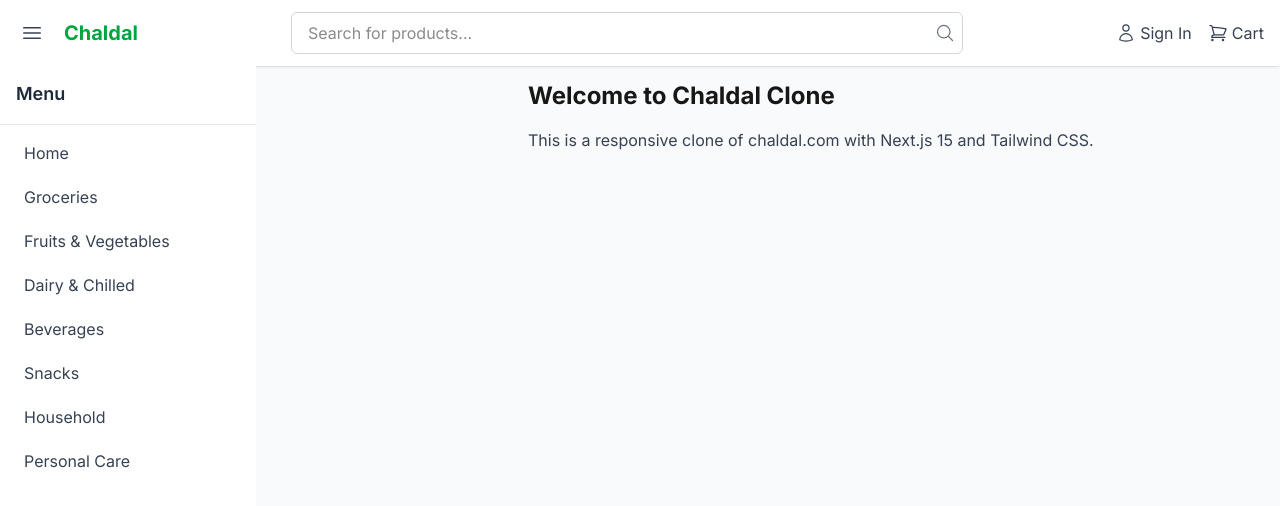
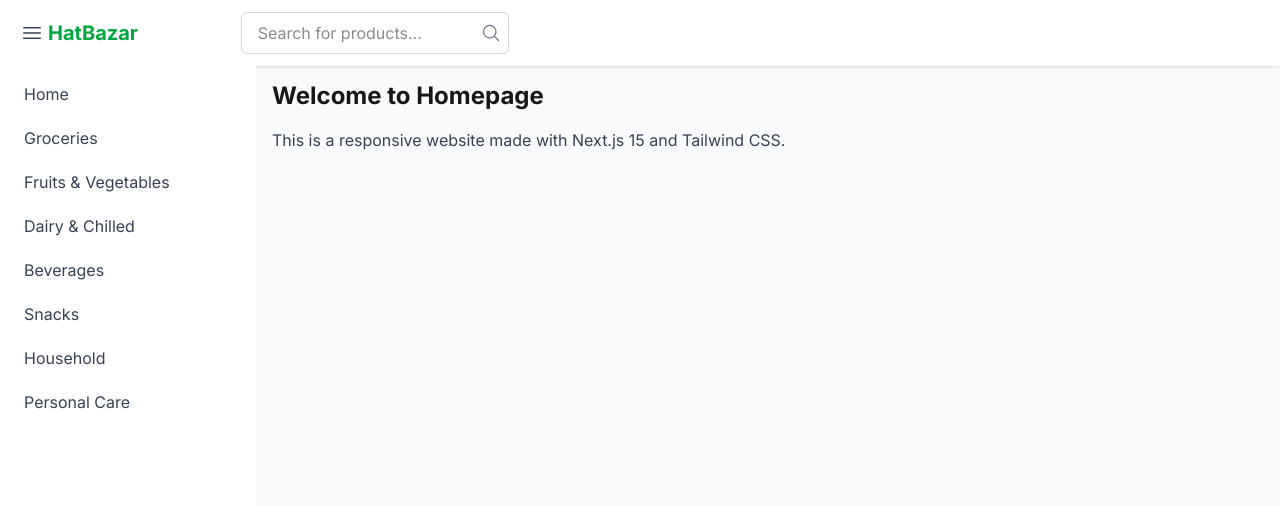
Before and after one commit to musfiz/next-shop-tailwind, a Next.js app: page / in a window 1280 px wide. Shown: the top 506 px of the page. Built offline with nearby package versions, Linux system fonts and the light colour scheme.

Commit message:
fix design issue

```diff
--- a/app/components/Header.tsx
+++ b/app/components/Header.tsx
@@ -2,18 +2,16 @@
 import { Bars3Icon, MagnifyingGlassIcon, UserIcon, ShoppingCartIcon } from '@heroicons/react/24/outline';
 
 export default function Header({
-  toggleSidebar,
-  isMobile,
+  toggleSidebar
 }: {
   toggleSidebar: () => void;
-  isMobile: boolean;
 }) {
   return (
     <header className="fixed top-0 left-0 right-0 z-40 bg-white shadow-sm">
-      <div className="container mx-auto px-4 py-3">
-        <div className="flex items-center justify-between">
+      <div className="px-4 py-3">
+        <div className="flex items-center">
           {/* Left section - Hamburger and Logo */}
-          <div className="flex items-center space-x-4">
+          <div className="flex items-center logo-width">
             <button
               onClick={toggleSidebar}
               className="p-1 rounded-md text-gray-700 hover:bg-gray-100 focus:outline-none"
@@ -23,13 +21,13 @@
             </button>
 
             <a href="/" className="text-xl font-bold text-green-600">
-              Chaldal
+              HatBazar
             </a>
           </div>
 
           {/* Middle section - Search */}
-          <div className="hidden lg:flex flex-1 max-w-2xl mx-4">
-            <div className="relative w-full">
+          <div className="flex w-full">
+            <div className="relative">
               <input
                 type="text"
                 placeholder="Search for products..."
@@ -42,7 +40,7 @@
           </div>
 
           {/* Right section - Auth and Cart */}
-          <div className="flex items-center space-x-4">
+          {/* <div className="flex items-center space-x-4 fixed lg:static w-[320px]">
             <button className="hidden md:flex items-center space-x-1 text-gray-700 hover:text-green-600">
               <UserIcon className="h-5 w-5" />
               <span>Sign In</span>
@@ -52,7 +50,7 @@
               <ShoppingCartIcon className="h-5 w-5" />
               <span className="hidden md:inline">Cart</span>
             </button>
-          </div>
+          </div> */}
         </div>
 
         {/* Mobile Search */}
--- a/app/components/Layout.tsx
+++ b/app/components/Layout.tsx
@@ -28,10 +28,10 @@
 
   return (
     <div className="min-h-screen bg-gray-50">
-      <Header toggleSidebar={toggleSidebar} isMobile={isMobile} />
+      <Header toggleSidebar={toggleSidebar} />
       <div className="flex pt-16">
-        <Sidebar isOpen={sidebarOpen} toggleSidebar={toggleSidebar} isMobile={isMobile} />
-        <main className={`flex-1 transition-all duration-300 ${sidebarOpen && !isMobile ? 'ml-64' : ''}`}>
+        <Sidebar isOpen={sidebarOpen} toggleSidebar={toggleSidebar} />
+        <main className={`flex-1 transition-all duration-300`}>
           {children}
         </main>
       </div>
--- a/app/components/Sidebar.tsx
+++ b/app/components/Sidebar.tsx
@@ -15,49 +15,26 @@
 
 export default function Sidebar({
   isOpen,
-  toggleSidebar,
-  isMobile,
+  toggleSidebar
 }: {
   isOpen: boolean;
   toggleSidebar: () => void;
-  isMobile: boolean;
 }) {
   useEffect(() => {
-    if (isOpen && isMobile) {
+    if (isOpen) {
       document.body.style.overflow = 'hidden';
     } else {
       document.body.style.overflow = 'auto';
     }
-  }, [isOpen, isMobile]);
+  }, [isOpen]);
 
   return (
     <>
-      {/* Overlay */}
-      {isMobile && isOpen && (
-        <div
-          className="fixed inset-0 bg-black bg-opacity-50 z-30"
-          onClick={toggleSidebar}
-        />
-      )}
-
       {/* Sidebar */}
       <aside
-        className={`fixed lg:static top-0 left-0 h-full w-64 bg-white shadow-lg lg:shadow-none z-40 transform transition-transform duration-300 ease-in-out
-          ${isOpen ? 'translate-x-0' : '-translate-x-full lg:translate-x-0'}`}
+        className={`fixed lg:static top-10 left-0 h-full w-64 bg-white shadow-lg lg:shadow-none z-40 transform transition-transform duration-300 ease-in-out
+          ${isOpen ? 'translate-x-0' : '-translate-x-full lg:translate-x-0'} mt-0.5`}
       >
-        <div className="p-4 border-b border-gray-200 flex justify-between items-center">
-          <h2 className="text-lg font-semibold text-gray-800">Menu</h2>
-          {isMobile && (
-            <button
-              onClick={toggleSidebar}
-              className="p-1 rounded-md text-gray-500 hover:bg-gray-100"
-              aria-label="Close sidebar"
-            >
-              <XMarkIcon className="h-5 w-5" />
-            </button>
-          )}
-        </div>
-
         <nav className="p-2 overflow-y-auto h-[calc(100vh-4rem)]">
           <ul className="space-y-1">
             {menuItems.map((item) => (
@@ -65,7 +42,6 @@
                 <a
                   href={item.href}
                   className="block px-4 py-2 text-gray-700 hover:bg-gray-100 rounded-md"
-                  onClick={isMobile ? toggleSidebar : undefined}
                 >
                   {item.name}
                 </a>
--- a/app/globals.css
+++ b/app/globals.css
@@ -5,12 +5,13 @@
   --foreground: #171717;
 }
 
-body {
-  @apply bg-gray-50;
+.logo-width {
+  width: 274px;
 }
 
 body {
   background: var(--background);
   color: var(--foreground);
   font-family: Arial, Helvetica, sans-serif;
+  @apply bg-gray-50;
 }
--- a/app/page.tsx
+++ b/app/page.tsx
@@ -1,9 +1,9 @@
 export default function Home() {
   return (
     <div className="p-4">
-      <h1 className="text-2xl font-bold mb-4">Welcome to Chaldal Clone</h1>
+      <h1 className="text-2xl font-bold mb-4">Welcome to Homepage</h1>
       <p className="text-gray-700">
-        This is a responsive clone of chaldal.com with Next.js 15 and Tailwind CSS.
+        This is a responsive website made with Next.js 15 and Tailwind CSS.
       </p>
     </div>
   );
```
